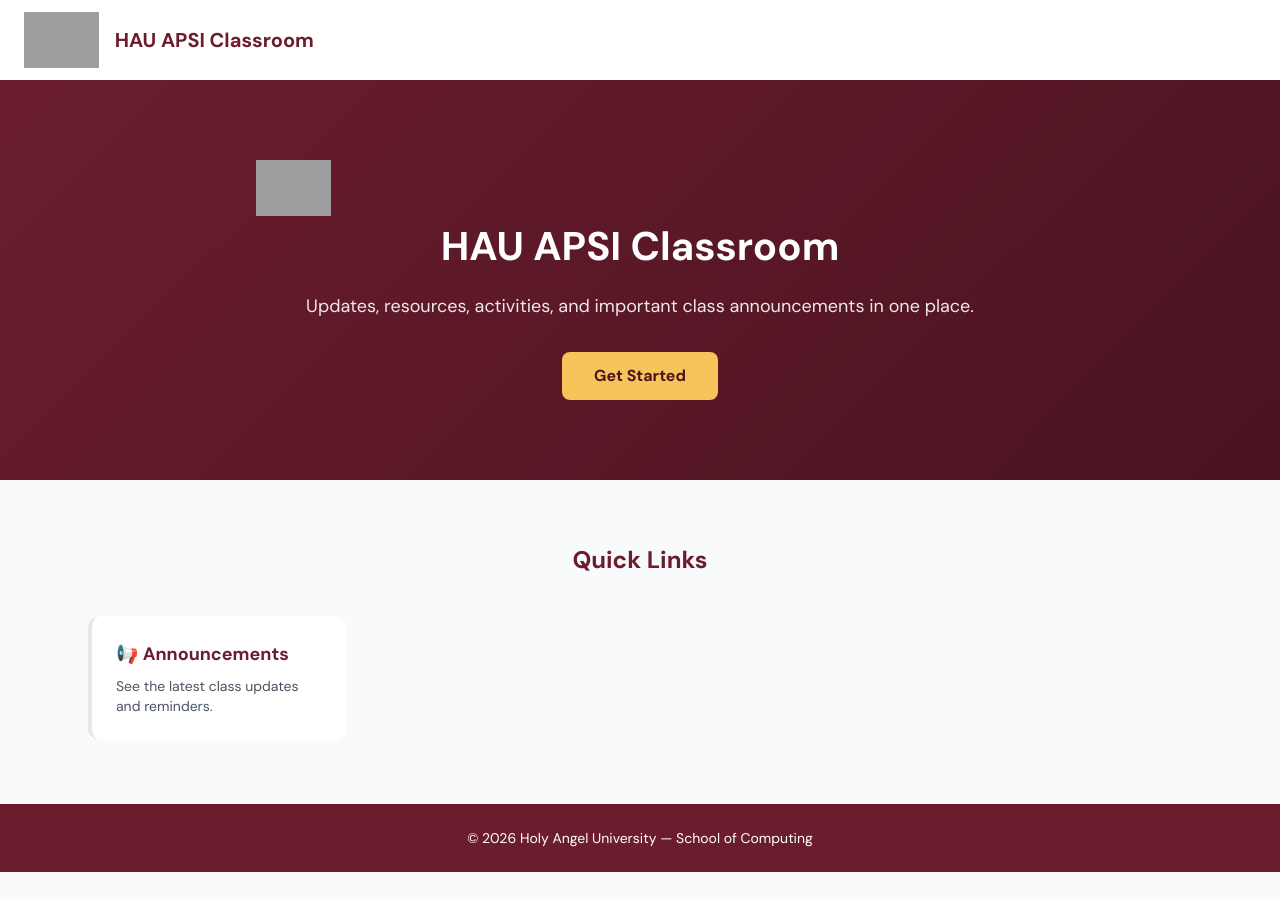
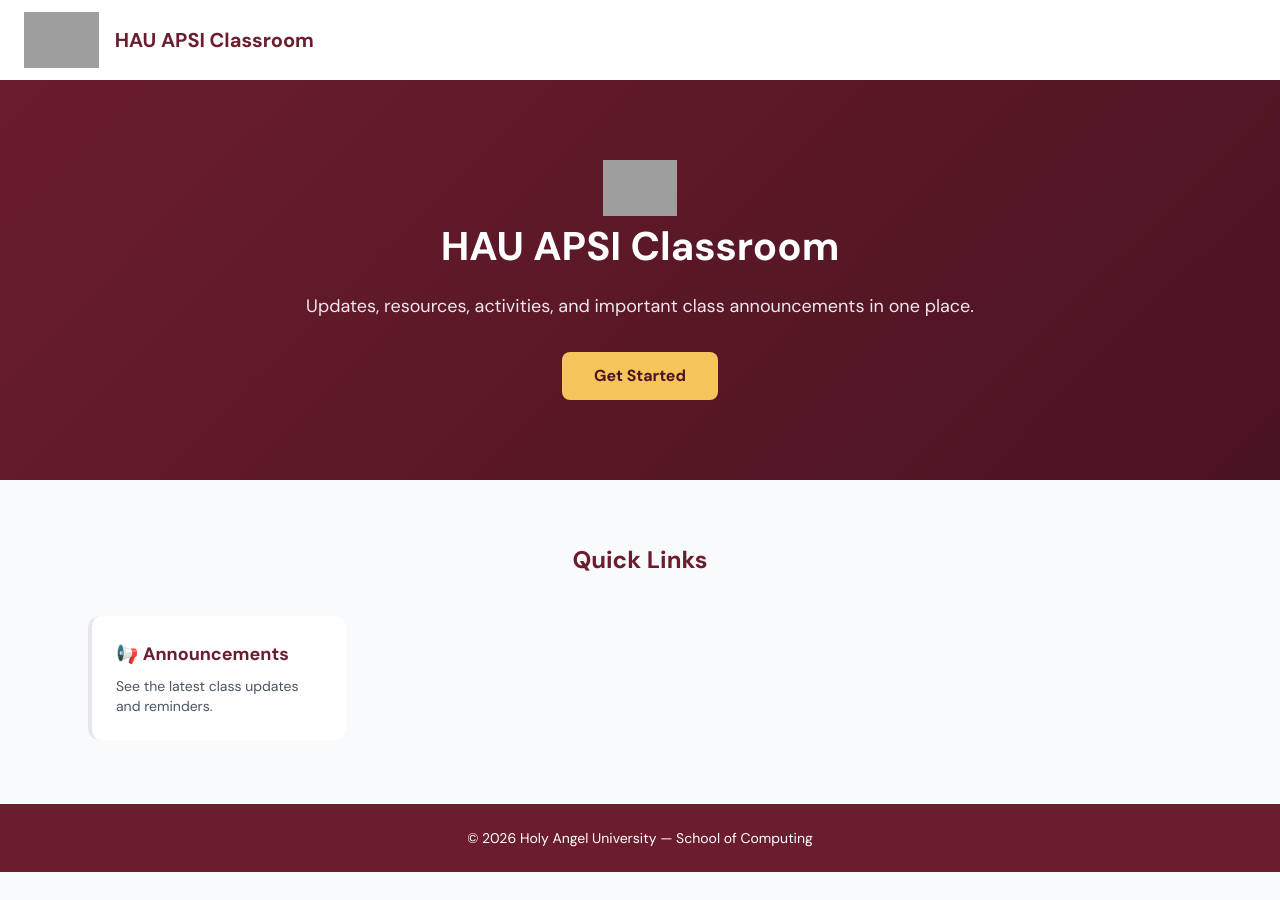
Before and after one commit to HAU-SOC/HAU-APSI-Classroom, a Jekyll site: the page built from home.md, in a window 1280 px wide. Built offline with Jekyll 4.4.1, drawn with Linux system fonts in a browser that asks for light colours; nearby versions of some CDN libraries; grey boxes are pictures that could not be loaded.

Commit message:
Update home.md

```diff
--- a/home.md
+++ b/home.md
@@ -6,7 +6,7 @@
 <section class="relative py-20 px-6 text-center text-white" style="background: linear-gradient(135deg, rgb(107, 29, 46), rgb(74, 19, 32));">
 
   <div class="relative z-10 max-w-3xl mx-auto">
-     <img class="h-14 w-auto" loading="lazy" src="https://www.hau.edu.ph/images/school-logo/hau_soc_logo_revised4.png" alt="HAU logo">
+     <center> <img class="h-14 w-auto" loading="lazy" src="https://www.hau.edu.ph/images/school-logo/hau_soc_logo_revised4.png" alt="HAU logo"> </center>
     <h2 class="font-bold mb-4" style="font-size: 40px;">HAU APSI Classroom</h2>
     <p class="text-lg opacity-90 mb-8">Updates, resources, activities, and important class announcements in one place.</p>
     <a href="#quick-links" class="inline-block px-8 py-3 rounded-lg font-semibold text-maroon hover:opacity-90 transition" style="background: rgb(245, 196, 90); color: rgb(74, 19, 32);">Get Started</a>
```
